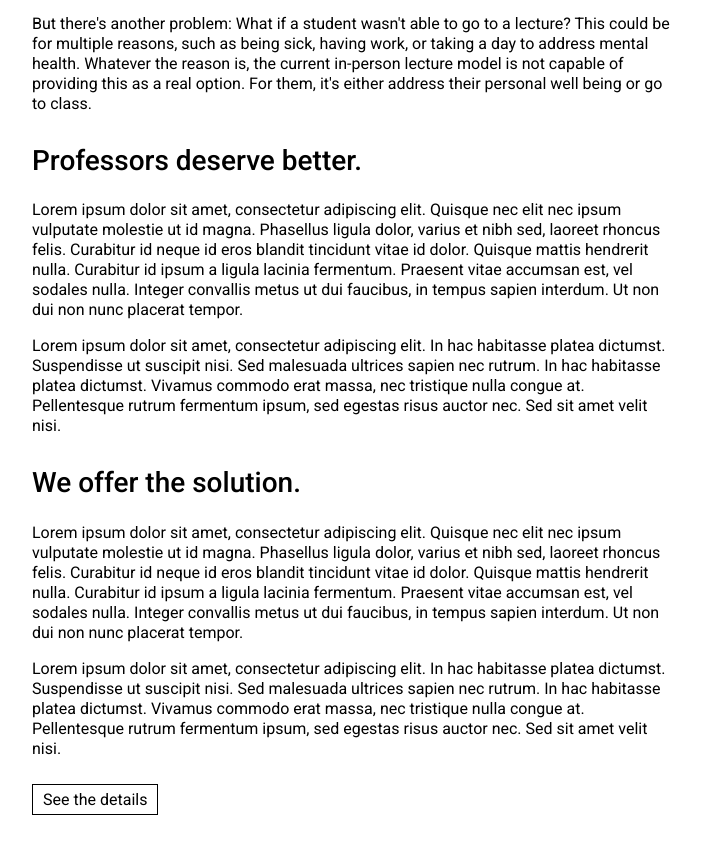
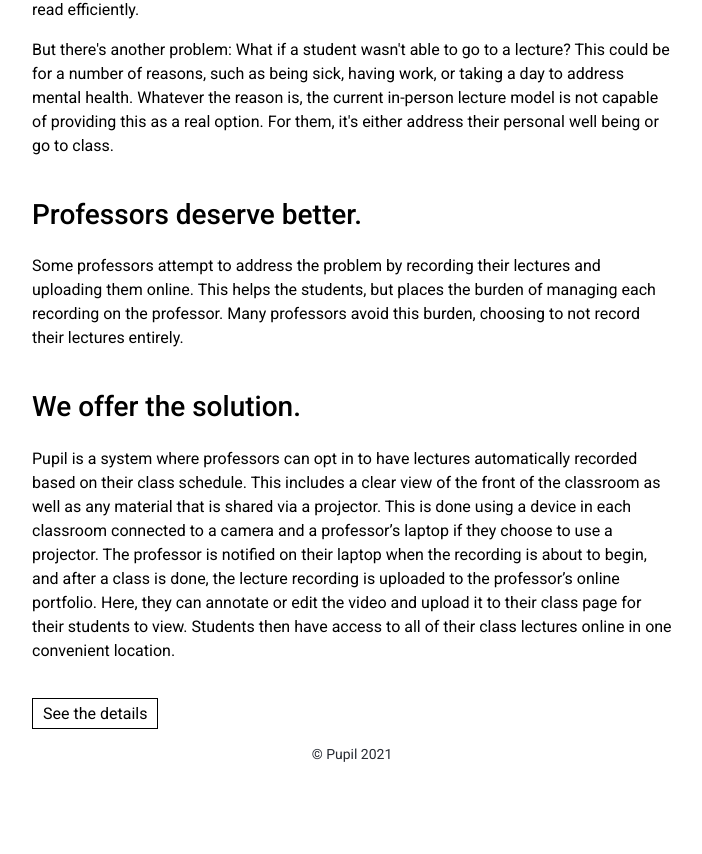
Before and after one commit to PUPILorg/pupil_landing_frontend, a React (Create React App) app: page / in a window 1280 px wide. Shown: the part 978-1832 px from the top of the page, without its empty margins (288-990 px from the left). After the commit the page ends 1762 px from the top, so only its background shows below. Built offline with nearby package versions, Linux system fonts and the light colour scheme.

Commit message:
add rest of content to landing home page

```diff
--- a/src/App.css
+++ b/src/App.css
@@ -25,7 +25,7 @@ p {
     color: #000;
     font-size: 16px;
     font-weight: 400;
-    line-height: 20px;
+    line-height: 24px;
 }
 
 .App-header {
--- /dev/null
+++ b/src/components/Footer.js
@@ -0,0 +1,15 @@
+import React from "react";
+import "../css/Footer.css";
+
+function Navbar(){
+
+    const date = new Date().getFullYear();
+
+    return <div className={"footer"}>
+        <p className={"footer-company-name"}>
+            &copy; Pupil {date}
+        </p>
+    </div>
+}
+
+export default Navbar;
--- /dev/null
+++ b/src/css/Footer.css
@@ -0,0 +1,12 @@
+.footer{
+    height: 60px;
+    display: flex;
+    justify-content: center;
+    align-items: center;
+    background-color: #FFFFFF;
+}
+
+.footer-company-name{
+    font-size: 14px;
+    color: #282c34;
+}
--- a/src/css/Landing.css
+++ b/src/css/Landing.css
@@ -2,17 +2,24 @@
     font-family: 'EB Garamond', serif;
     margin-top: 60px;
     scroll-behavior: smooth;
-    margin-bottom: 60px;
+    /*margin-bottom: 60px;*/
     /*height: calc(100vh - 60px);*/
 }
 
 .container{
     display: flex;
-    align-items: center;
     justify-content: center;
     min-height: calc(100vh - 60px);
     /*border: solid 1px black;*/
     box-sizing: border-box;
+}
+
+.main-container{
+    align-items: center;
+}
+
+.secondary-container{
+    align-items: flex-start;
 }
 
 .section{
--- a/src/views/Landing.js
+++ b/src/views/Landing.js
@@ -2,6 +2,7 @@ import "../css/Landing.css"
 
 import React from "react";
 import {NavLink} from "react-router-dom";
+import Footer from "../components/Footer";
 
 /**
  * The home page view for the pupil landing site.
@@ -9,8 +10,9 @@ import {NavLink} from "react-router-dom";
  * @constructor
  */
 function Landing() {
-    return <div className={"home-page"}>
-        <div className={"container"}>
+    return <div>
+        <div className={"home-page"}>
+            <div className={"container main-container"}>
                 <div className={"section"}>
                     <h1 className={"home-header"}>
                         pupil
@@ -25,53 +27,44 @@ function Landing() {
                     </div>
                 </div>
             </div>
-        <div className={"container"} id={"learn-more"}>
+            <div className={"container secondary-container"} id={"learn-more"}>
                 <div className={"section learn-more-section"}>
                     <h2 style={{marginTop: 0}}>Students deserve better.</h2>
                     <p>A student's goal in going to college is to learn material<span>&#8212;</span>not to learn
                         material the first time that student hears it. Unfortunately, even in top-rated universities, this
                         is often the expectation. Even if a student takes extremely good notes, if the they don't remember
                         and understand what the professor said, the notes won't make any sense. To add to the problem, many
-                    classes don't require
-                    textbooks, and if they do, they're nearly impossible to read efficiently.
+                        classes don't require textbooks, and if they do, they're nearly impossible to read efficiently.
                     </p>
-                <p style={{marginBottom: "30px"}}>But there's another problem: What if a student wasn't able to go to a
-                    lecture? This could be for multiple
-                    reasons, such as being sick, having work, or taking a day to address mental health. Whatever the
-                    reason is,
-                    the current in-person lecture model is not capable of providing this as a real option. For them,
-                    it's either address their personal well being or
-                    go to class.
+                    <p style={{marginBottom: "40px"}}>But there's another problem: What if a student wasn't able to go to a
+                        lecture? This could be for a number of reasons, such as being sick, having work, or taking a day to
+                        address mental health. Whatever the reason is, the current in-person lecture model is not capable of
+                        providing this as a real option. For them, it's either address their personal well being or go to
+                        class.
                     </p>
 
                     <h2>Professors deserve better.</h2>
-                <p>Lorem ipsum dolor sit amet, consectetur adipiscing elit. Quisque nec elit nec ipsum vulputate
-                    molestie ut id magna. Phasellus ligula dolor, varius et nibh sed, laoreet rhoncus felis. Curabitur
-                    id neque id eros blandit tincidunt vitae id dolor. Quisque mattis hendrerit nulla. Curabitur id
-                    ipsum a ligula lacinia fermentum. Praesent vitae accumsan est, vel sodales nulla. Integer convallis
-                    metus ut dui faucibus, in tempus sapien interdum. Ut non dui non nunc placerat tempor.
-                </p>
-                <p style={{marginBottom: "30px"}}>Lorem ipsum dolor sit amet, consectetur adipiscing elit. In hac
-                    habitasse platea dictumst. Suspendisse ut suscipit nisi. Sed malesuada ultrices sapien nec rutrum.
-                    In hac habitasse platea dictumst. Vivamus commodo erat massa, nec tristique nulla congue at.
-                    Pellentesque rutrum fermentum ipsum, sed egestas risus auctor nec. Sed sit amet velit nisi.
+                    <p style={{marginBottom: "40px"}}>Some professors attempt to address the problem by recording their
+                        lectures and uploading them online. This helps the students, but places the burden of managing each
+                        recording on the professor. Many professors avoid this burden, choosing to not record their lectures
+                        entirely.
                     </p>
                     <h2>We offer the solution.</h2>
-                <p>Lorem ipsum dolor sit amet, consectetur adipiscing elit. Quisque nec elit nec ipsum vulputate
-                    molestie ut id magna. Phasellus ligula dolor, varius et nibh sed, laoreet rhoncus felis. Curabitur
-                    id neque id eros blandit tincidunt vitae id dolor. Quisque mattis hendrerit nulla. Curabitur id
-                    ipsum a ligula lacinia fermentum. Praesent vitae accumsan est, vel sodales nulla. Integer convallis
-                    metus ut dui faucibus, in tempus sapien interdum. Ut non dui non nunc placerat tempor.
-                </p>
-                <p style={{marginBottom: "30px"}}>Lorem ipsum dolor sit amet, consectetur adipiscing elit. In hac
-                    habitasse platea dictumst. Suspendisse ut suscipit nisi. Sed malesuada ultrices sapien nec rutrum.
-                    In hac habitasse platea dictumst. Vivamus commodo erat massa, nec tristique nulla congue at.
-                    Pellentesque rutrum fermentum ipsum, sed egestas risus auctor nec. Sed sit amet velit nisi.
+                    <p style={{marginBottom: "40px"}}>Pupil is a system where professors can opt in to have lectures
+                        automatically recorded based on their class schedule. This includes a clear view of the front of the
+                        classroom as well as any material that is shared via a projector. This is done using a device in
+                        each classroom connected to a camera and a professor’s laptop if they choose to use a projector. The
+                        professor is notified on their laptop when the recording is about to begin, and after a class is
+                        done, the lecture recording is uploaded to the professor’s online portfolio. Here, they can annotate
+                        or edit the video and upload it to their class page for their students to view. Students then have
+                        access to all of their class lectures online in one convenient location.
                     </p>
                     <NavLink to={"/about"} className={"learn-more-link"}>See the details</NavLink>
                 </div>
             </div>
         </div>
+        <Footer />
+    </div>
 }
 
 export default Landing;
```
Lines whose indentation alone changed are shown as unchanged.
